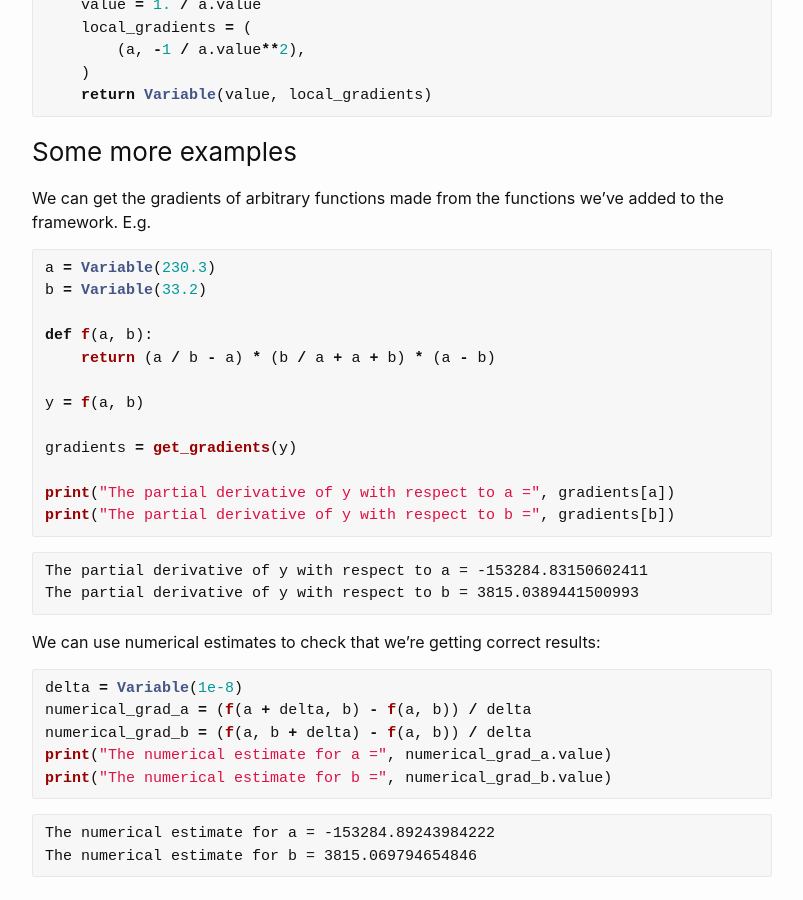
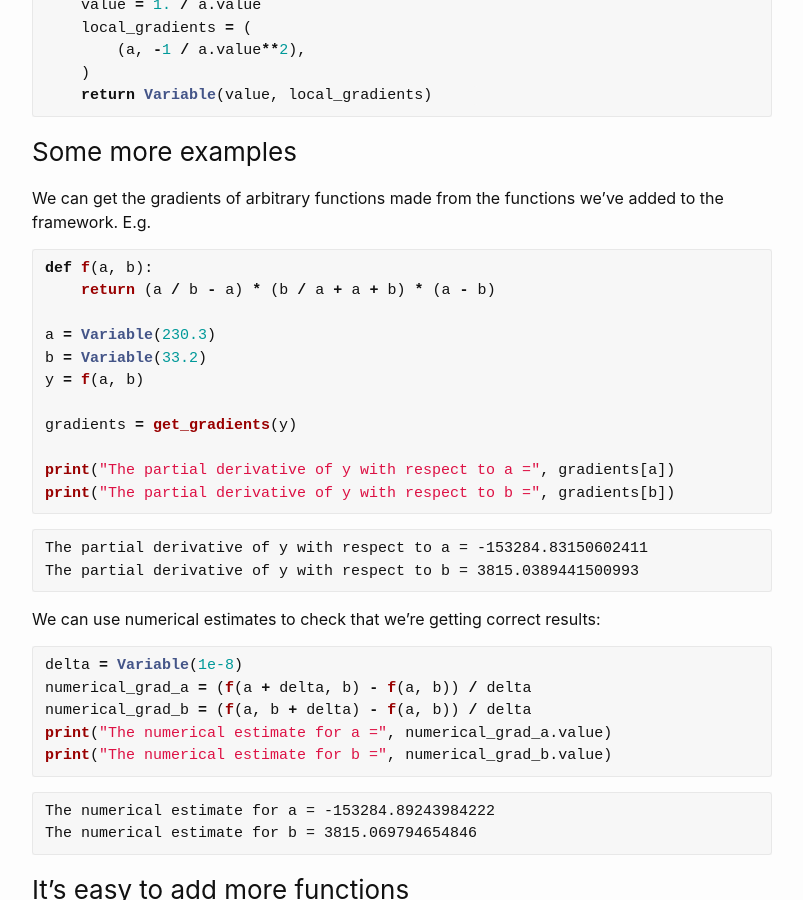
Before and after one commit to sradc/sradc.github.io, a Jekyll site: the page built from _posts/2020-06-11-autodiff.md, in a window 1280 px wide and 900 px high, scrolled down 7312 px. Shown: the whole window, without its empty margins (238-1041 px from the left). Built offline with Jekyll 4.4.1, drawn with Linux system fonts in a browser that asks for light colours; formulas are drawn with MathJax 3; comment, search, counter and statistics services are not loaded.

Commit message:
Moved function to above var declarations.

````diff
--- a/_posts/2020-06-11-autodiff.md
+++ b/_posts/2020-06-11-autodiff.md
@@ -321,12 +321,11 @@ We can get the gradients of arbitrary functions made from the functions we've ad
 
 
 ```python
-a = Variable(230.3)
-b = Variable(33.2)
-
 def f(a, b):
     return (a / b - a) * (b / a + a + b) * (a - b)
 
+a = Variable(230.3)
+b = Variable(33.2)
 y = f(a, b)
 
 gradients = get_gradients(y)
````
